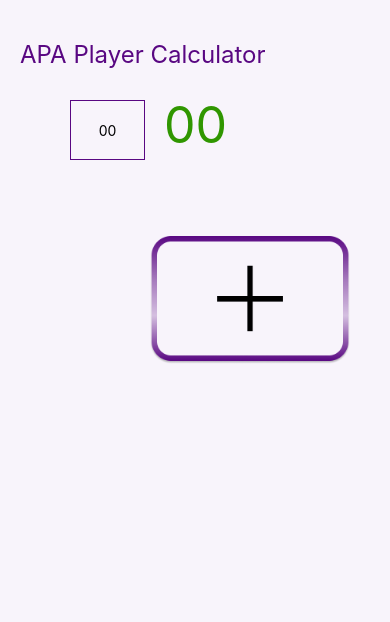
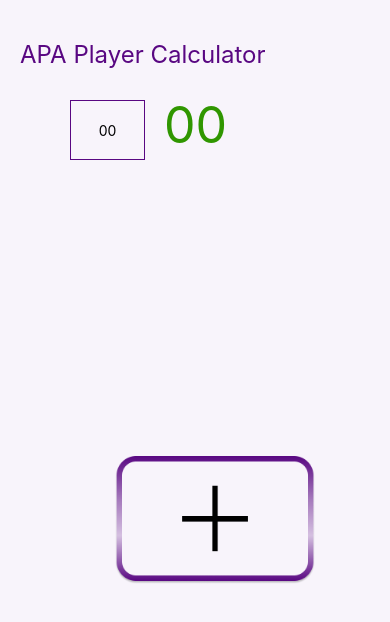
Before and after one commit to intuitive86/apa-player-calculator, a React Native app: screen / in a window 390 px wide. Shown: the top 622 px of the page. Built offline with nearby package versions, Linux system fonts and the light colour scheme.

Commit message:
added plus button parent container for centering

```diff
--- a/App.js
+++ b/App.js
@@ -65,8 +65,9 @@ export default function App() {
               selectTextOnFocus={true}
               value={inputValue}
             />
-            <Text style={styles.dynamicValueChanger}> 00</Text>
+            <Text style={styles.dynamicValueChanger}> 00 </Text>
             {isPlusButtonVisible && (
+              <View style={styles.plusButtonContainer}>
                 <TouchableOpacity
                   style={styles.plusButton}
                   onPress={toggleModalVisibility}
@@ -77,6 +78,7 @@ export default function App() {
                     resizeMode="contain"
                   />
                 </TouchableOpacity>
+              </View>
             )}
             {isFirstPlayerAdded && (
               <>
@@ -165,11 +167,17 @@ const styles = StyleSheet.create({
     left: 150,
     top: 95,
   },
+  plusButtonContainer: {
+    flex: 1,
+    justifyContent: "center",
+    alignItems: "center",
+    position: "absolute",
+    left: "50%",
+    top: "50%",
+    transform: [{ translateX: -80 }, { translateY: 400 }],
+  },
   plusButton: {
-    position: "absolute",
     marginBottom: 20,
-    top: 200, // Adjust this value to bring the button into view
-    left: 150, // Adjust this value to position it horizontally
   },
   buttonImage: {
     width: 200,
```
Lines whose indentation alone changed are shown as unchanged.
